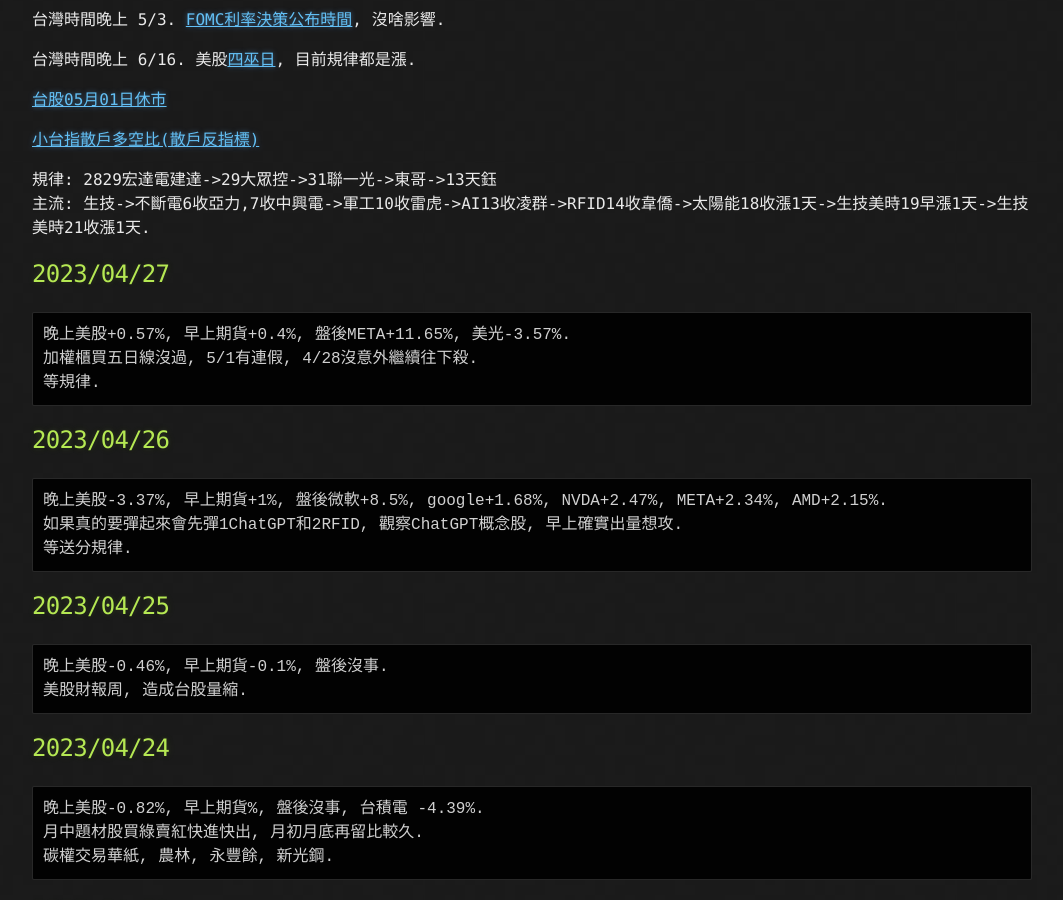
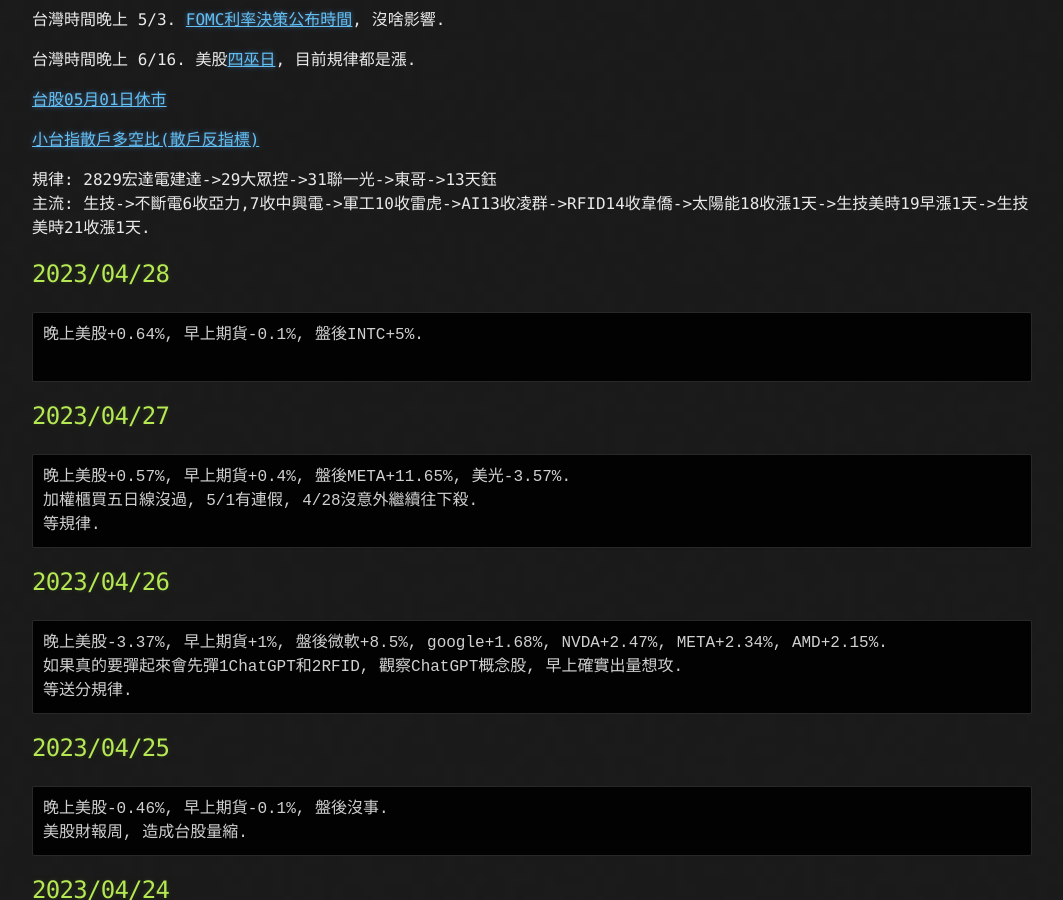
Before and after one commit to lepg5487/Stock_God, a Jekyll site: the page built from index.md, in a window 1280 px wide and 900 px high, scrolled down 370 px. Shown: the whole window, without its empty margins (108-1171 px from the left). Built offline with Jekyll 4.4.1, drawn with Linux system fonts in a browser that asks for light colours; our own code applies the rules of GitHub Pages for plain Markdown files.

Commit message:
Update index.md

````diff
--- a/index.md
+++ b/index.md
@@ -18,6 +18,12 @@ layout: testlayouts
 
 規律: 2829宏達電建達->29大眾控->31聯一光->東哥->13天鈺
 主流: 生技->不斷電6收亞力,7收中興電->軍工10收雷虎->AI13收凌群->RFID14收韋僑->太陽能18收漲1天->生技美時19早漲1天->生技美時21收漲1天.
+
+## 2023/04/28
+```
+晚上美股+0.64%, 早上期貨-0.1%, 盤後INTC+5%.
+
+```
 
 ## 2023/04/27
 ```
````
